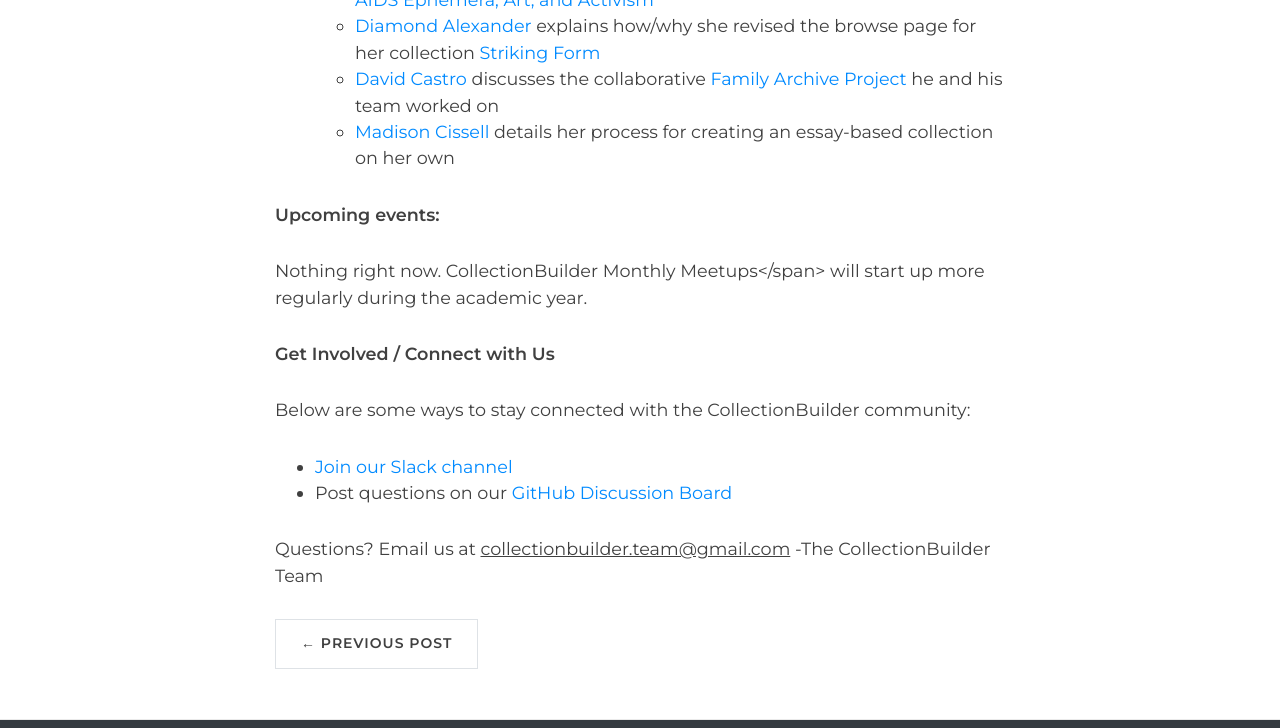
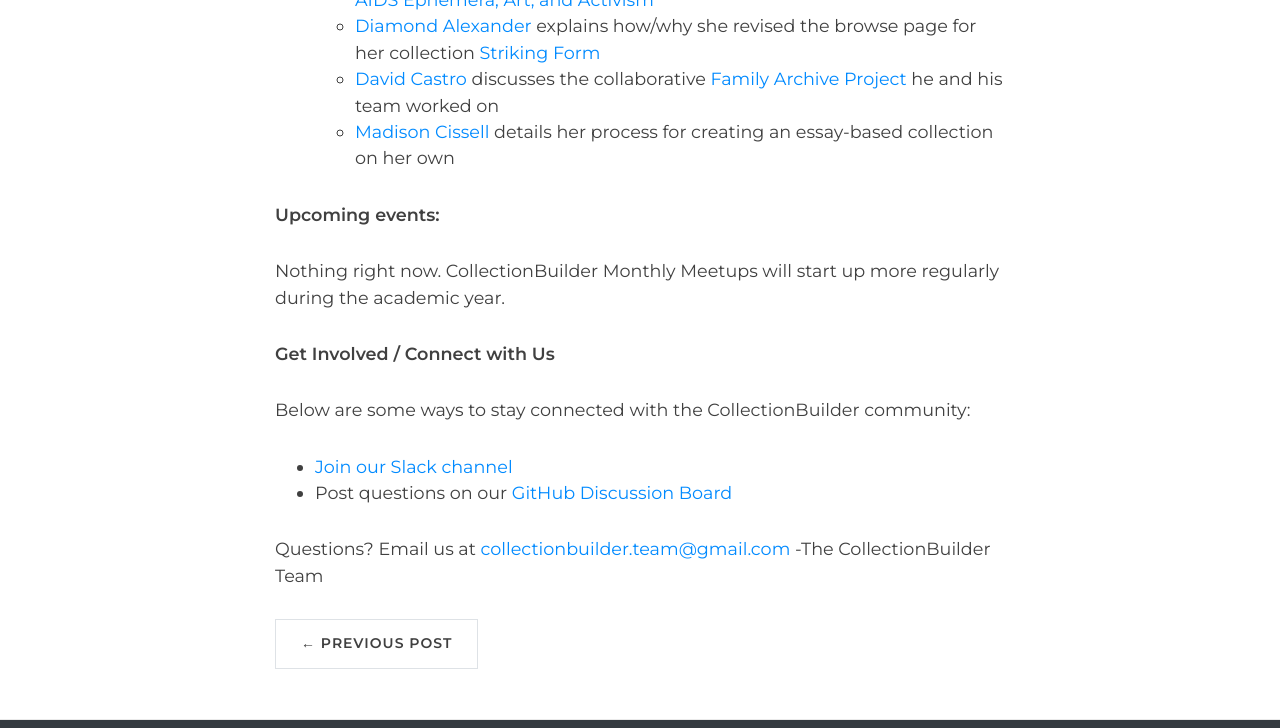
Before and after one commit to CollectionBuilder/collectionbuilder.github.io, a Jekyll site: the page built from _posts/2024-07-02-june-roundup.md, in a window 1280 px wide and 900 px high, scrolled down 574 px, cut to the strip 0-728 px from the top of the window. Built offline with Jekyll 4.4.1, drawn with Linux system fonts in a browser that asks for light colours; comment, search, counter and statistics services are not loaded; some of the changed lines change nothing that is shown.

Commit message:
fix stray span

```diff
--- a/_posts/2024-07-02-june-roundup.md
+++ b/_posts/2024-07-02-june-roundup.md
@@ -20,16 +20,14 @@
 
 **Upcoming events:**
 
-Nothing right now. CollectionBuilder Monthly Meetups</span> will start up more regularly during the academic year.
+Nothing right now. CollectionBuilder Monthly Meetups will start up more regularly during the academic year.
 
 **Get Involved / Connect with Us**
 
 Below are some ways to stay connected with the CollectionBuilder community:
 
-
-
 * [Join our Slack channel](https://forms.gle/GVb7STSWyq2tto3NA)
 * Post questions on our[ GitHub Discussion Board](https://github.com/orgs/CollectionBuilder/discussions)
 
-Questions? Email us at <span style="text-decoration:underline;">collectionbuilder.team@gmail.com</span>
+Questions? Email us at <collectionbuilder.team@gmail.com>
 -The CollectionBuilder Team
```
